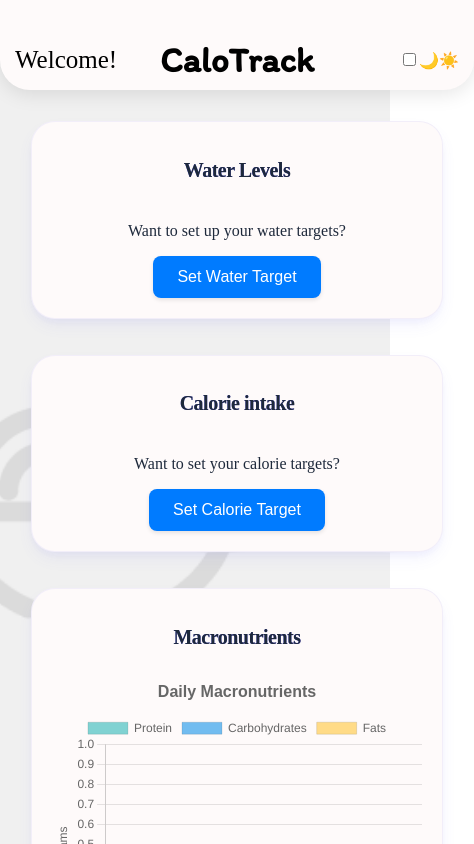
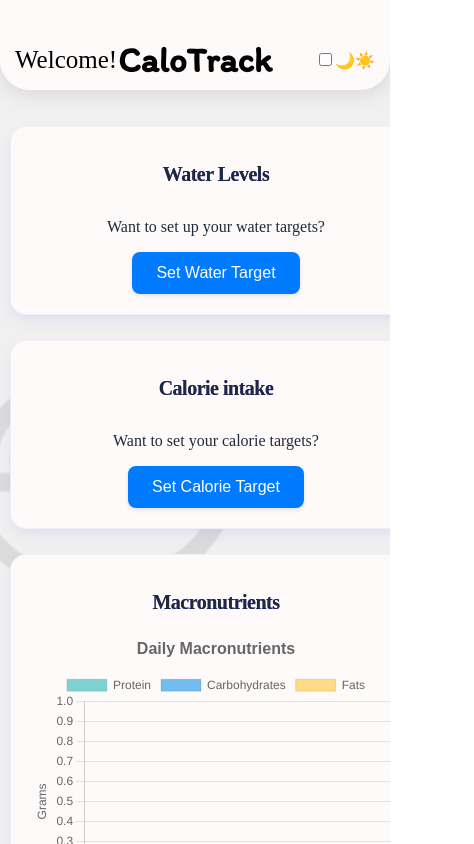
Before and after one commit to fretoustic/calotrackv1, a React (Vite) app: page /homepage in a window 390 px wide. Shown: the top 844 px of the page, 474 px wide, since content can reach past the window. Built offline with nearby package versions, Linux system fonts and the light colour scheme.

Commit message:
added homepage background,fixed styling for mobile device, changed darkmode toggle button

```diff
--- a/src/homePage.css
+++ b/src/homePage.css
@@ -19,6 +19,29 @@
 .home-container {
   display: grid;
   grid-template-areas: 'nav' 'main';
+  background-attachment: fixed; /* This keeps the background fixed while scrolling */
+  transition: background-image 0.3s ease; /* Smooth transition between images */
+  min-height: 100vh;
+  width: 100%;
+  background-size: cover;
+  background-position: center;
+  background-repeat: no-repeat;
+  overflow-x: hidden;
+  position: relative;
+}
+
+/* Add before pseudo-element for background overlay */
+.home-container::before {
+  content: '';
+  position: fixed;
+  top: 0;
+  left: 0;
+  right: 0;
+  bottom: 0;
+  background-size: cover;
+  background-position: center;
+  background-repeat: no-repeat;
+  z-index: -1;
 }
 
 .nav-section {
@@ -449,22 +472,73 @@
 
 /* Mobile styles - Apply when screen width is 768px or less */
 @media screen and (max-width: 768px) {
+  .home-container {
+    background-attachment: scroll; /* Change to scroll for better mobile performance */
+  }
+
   .main-section {
-    padding: 15px;  /* Reduced from 30px */
+    padding: 10px;
+    overflow-x: hidden;
+  }
+
+  .content-wrapper {
+    padding: 0;
+    width: 100%;
   }
 
   .cards-row {
     flex-direction: column;
     align-items: center;
-    gap: 20px;
+    gap: 15px;
+    width: 100%;
+    padding: 0 5px;
   }
 
   .large-card,
   .small-card {
-    flex: none;
-    width: 100%;  /* Changed from calc(100vw - 40px) */
-    max-width: 100%;
-    margin-bottom: 20px;
+    width: 100%;
+    margin: 0 0 15px 0;
+    min-height: auto;
+  }
+
+  .card {
+    padding: 15px;
+  }
+
+  .chart-container {
+    padding: 10px;
+  }
+}
+
+/* Additional breakpoint for very small devices */
+@media screen and (max-width: 480px) {
+  .content-wrapper {
+    padding: 1rem;
+  }
+
+  .large-card,
+  .small-card {
+    width: calc(100vw - 20px);
+    margin-bottom: 16px;
+  }
+
+  .card {
+    padding: 1.25rem;
+    border-radius: 16px; /* Slightly reduced border radius */
+    margin-bottom: 10px;
+  }
+
+  .section-title {
+    font-size: 1.25rem;
+    margin-bottom: 1.5rem;
+    margin: 1rem 0;
+  }
+
+  .water-controls,
+  .calorie-controls {
+    gap: 0.75rem;
+    margin-bottom: 1rem;
+    padding: 0.5rem;
   }
 
   .chart-container {
@@ -472,6 +546,7 @@
     align-items: center;
     width: 100%;
     gap: 30px;
+    padding: 5px;
   }
 
   .chart-container canvas {
@@ -504,32 +579,8 @@
     right: 50%;
     transform: translateX(50%);
   }
-}
 
-/* Additional breakpoint for very small devices */
-@media screen and (max-width: 480px) {
-  .content-wrapper {
-    padding: 1rem;
-  }
-
-  .large-card,
-  .small-card {
-    width: calc(100vw - 20px);
-    margin-bottom: 16px;
-  }
-
-  .card {
-    padding: 1.25rem;
-  }
-
-  .section-title {
-    font-size: 1.25rem;
-    margin-bottom: 1.5rem;
-  }
-
-  .water-controls,
-  .calorie-controls {
-    gap: 0.75rem;
-    margin-bottom: 1rem;
+  .nav-section {
+    margin-bottom: 10px;
   }
 }
```
